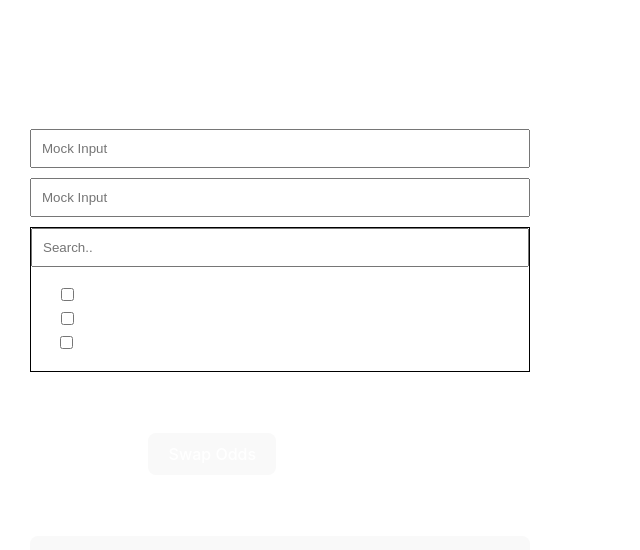
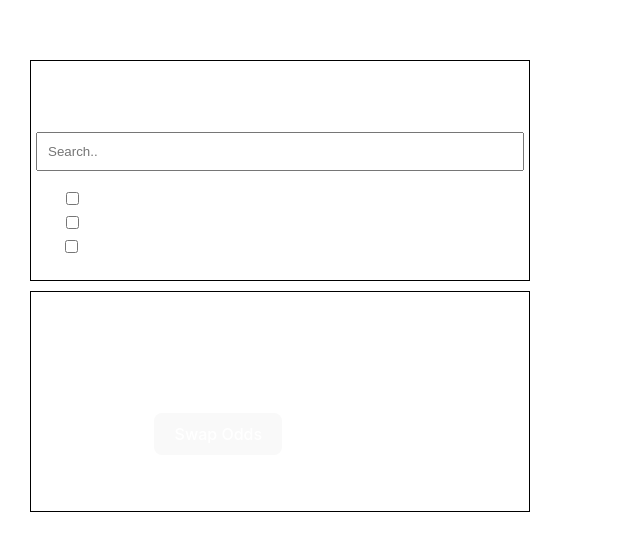
Before and after one commit to georgedimmitrov/react-checked-tree, a React (Vite) app: page / in a window 1280 px wide. Shown: the part 114-664 px from the top of the page, without its empty margins (0-640 px from the left). Built offline with nearby package versions, Linux system fonts and the light colour scheme.

Commit message:
Fix padding/add titles

```diff
--- a/src/App.tsx
+++ b/src/App.tsx
@@ -6,26 +6,14 @@ import data from "./data";
 import SwapItemsInCarts from "./SwapItemsInCarts";
 
 function App() {
-  const [formData, setFormData] = useState({ checkedTree: [] });
-
-  const handleSubmit = () => {
-    console.log(formData);
-  };
-
   const formattedData = formatData(data);
 
   return (
     <>
       <div className="container">
-        <h1>Mock Form</h1>
-        <input placeholder="Mock Input" className="common" />
-        <input placeholder="Mock Input" className="common" />
         <CheckedTree data={formattedData} />
 
         <SwapItemsInCarts />
-        <button onClick={handleSubmit} className="common">
-          Submit
-        </button>
       </div>
     </>
   );
--- a/src/CheckedTree.tsx
+++ b/src/CheckedTree.tsx
@@ -126,6 +126,7 @@ const CheckedTree: React.FC<CheckedTreeProps> = ({ data }) => {
 
   const renderTree = (data: Item[]) => {
     return (
+      <>
         <ul>
           {data.map((item) => {
             return (
@@ -152,14 +153,16 @@ const CheckedTree: React.FC<CheckedTreeProps> = ({ data }) => {
             );
           })}
         </ul>
+      </>
     );
   };
 
   return (
-    <div style={{ border: "solid black 1px" }}>
+    <div style={{ border: "solid black 1px", padding: "5px" }}>
+      <h3 style={{ textAlign: "center" }}>Checked Tree</h3>
       <input
         type="text"
-        style={{ padding: "10px", width: "100%", color: "#000" }}
+        style={{ padding: "10px", width: "100%", color: "#fff" }}
         value={searchQuery}
         onChange={handleSearchChange}
         placeholder="Search.."
--- a/src/SwapItemsInCarts.tsx
+++ b/src/SwapItemsInCarts.tsx
@@ -34,6 +34,9 @@ const SwapItemsInCarts = () => {
   };
 
   return (
+    <>
+      <div style={{ border: "solid black 1px", padding: "5px" }}>
+        <h3 style={{ textAlign: "center" }}>Swap Odd Items</h3>
         <div style={{ display: "flex", gap: "30px" }}>
           <div>
             {cartA?.map((aItem, i) => (
@@ -55,6 +58,8 @@ const SwapItemsInCarts = () => {
             ))}
           </div>
         </div>
+      </div>
+    </>
   );
 };
 
```
Lines whose indentation alone changed are shown as unchanged.
